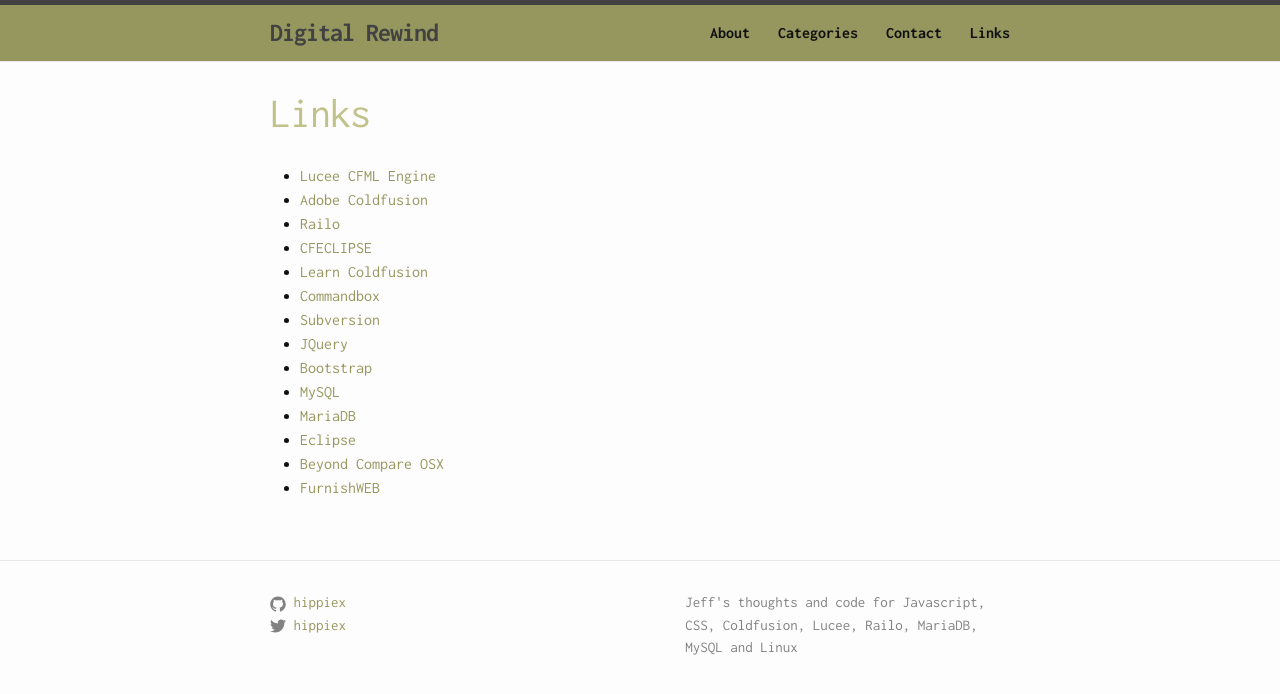
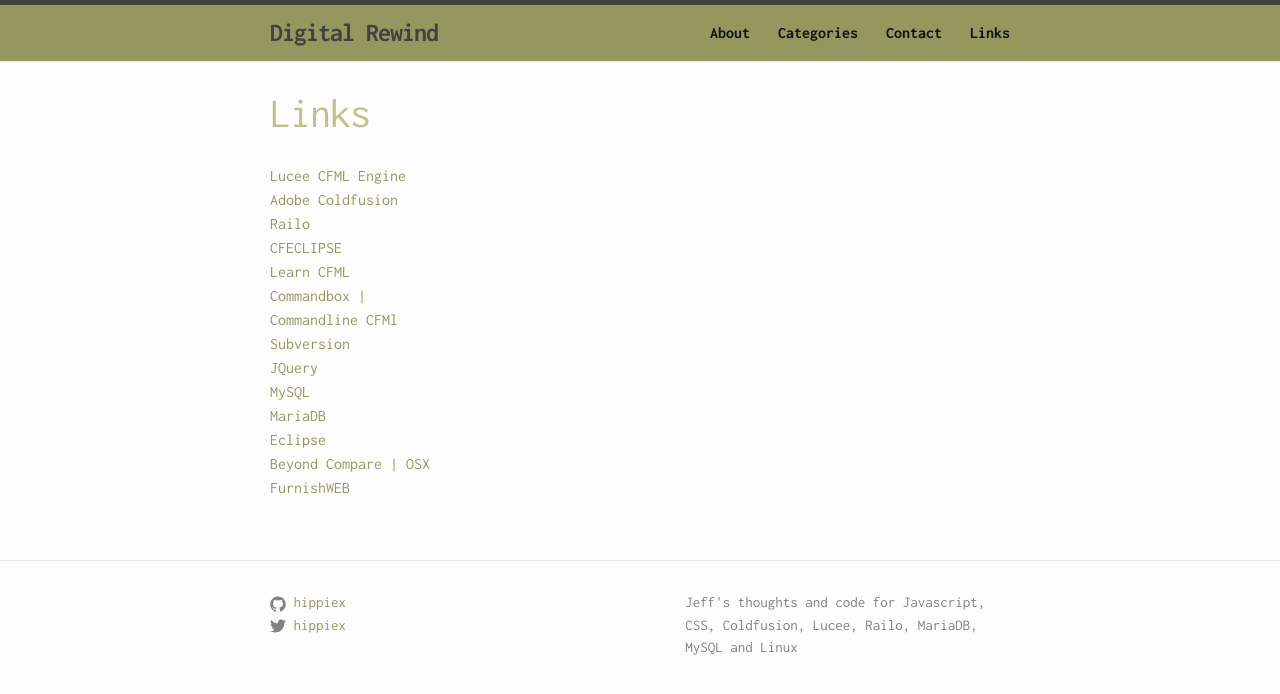
Before and after one commit to hippiex/hippiex.github.io, a Jekyll site: the page built from links.html, in a window 1280 px wide. Shown: the top 694 px of the page. Built offline with Jekyll 4.4.1, drawn with Linux system fonts in a browser that asks for light colours; some of the changed lines change nothing that is shown.

Commit message:
Updating Links

```diff
--- a/css/digital-rewind.css
+++ b/css/digital-rewind.css
@@ -57,14 +57,31 @@
 	color:#96975e;
 }
 
+div.links-list {
+	width:100%;
+}
+
+div.links-list a {
+	width:100%;
+	display:block;
+}
+
 @media screen and (min-width: 600px) {
   ul.tag-box  li {
     width:45%;
   }
+
+  div.links-list a {
+  	width:45%;
+  }
 }
 
 @media screen and (min-width: 800px) {
-    ul.tag-box  li {
+  ul.tag-box  li {
     width:22%;
   }
+
+  div.links-list a {
+  	width:22%;
+  }
 }
--- /dev/null
+++ b/links.html
@@ -0,0 +1,22 @@
+---
+layout: page
+title: Links
+permalink: /links/
+summary: "My links to interesting things."
+---
+
+<div class="links-list">
+<a href="http://lucee.org/" target="_blank" >Lucee CFML Engine</a>
+<a href="http://www.adobe.com/products/coldfusion-family.html" >Adobe Coldfusion</a>
+<a href="http://www.getrailo.org" >Railo</a>
+<a href="http://cfeclipse.org" >CFECLIPSE</a>
+<a href="http://www.learncfinaweek.com" >Learn CFML</a>
+<a href="https://www.ortussolutions.com/products/commandbox" >Commandbox | Commandline CFMl</a>
+<a href="https://subversion.apache.org" >Subversion</a>
+<a href="http://jquery.org/" >JQuery</a>
+<a href="http://dev.mysql.com" >MySQL</a>
+<a href="https://mariadb.org" >MariaDB</a>
+<a href="https://eclipse.org/downloads/" >Eclipse</a>
+<a href="http://www.scootersoftware.com/download.php" >Beyond Compare | OSX</a>
+<a href="<strong></strong>" >FurnishWEB</a>
+</div>
--- a/links.md
+++ /dev/null
@@ -1,21 +0,0 @@
----
-layout: page
-title: Links
-permalink: /links/
-summary: "My links to interesting things."
----
-
-- [Lucee CFML Engine](http://lucee.org/)
-- [Adobe Coldfusion](http://www.adobe.com/products/coldfusion-family.html)
-- [Railo](http://www.getrailo.org)
-- [CFECLIPSE](http://cfeclipse.org)
-- [Learn Coldfusion](http://www.learncfinaweek.com)
-- [Commandbox](https://www.ortussolutions.com/products/commandbox)
-- [Subversion](https://subversion.apache.org)
-- [JQuery](http://jquery.org/)
-- [Bootstrap](http://getbootstrap.com)
-- [MySQL](http://dev.mysql.com)
-- [MariaDB](https://mariadb.org)
-- [Eclipse](https://eclipse.org/downloads/)
-- [Beyond Compare OSX](http://www.scootersoftware.com/download.php)
-- [FurnishWEB](http://www.furnishweb.com)
```
